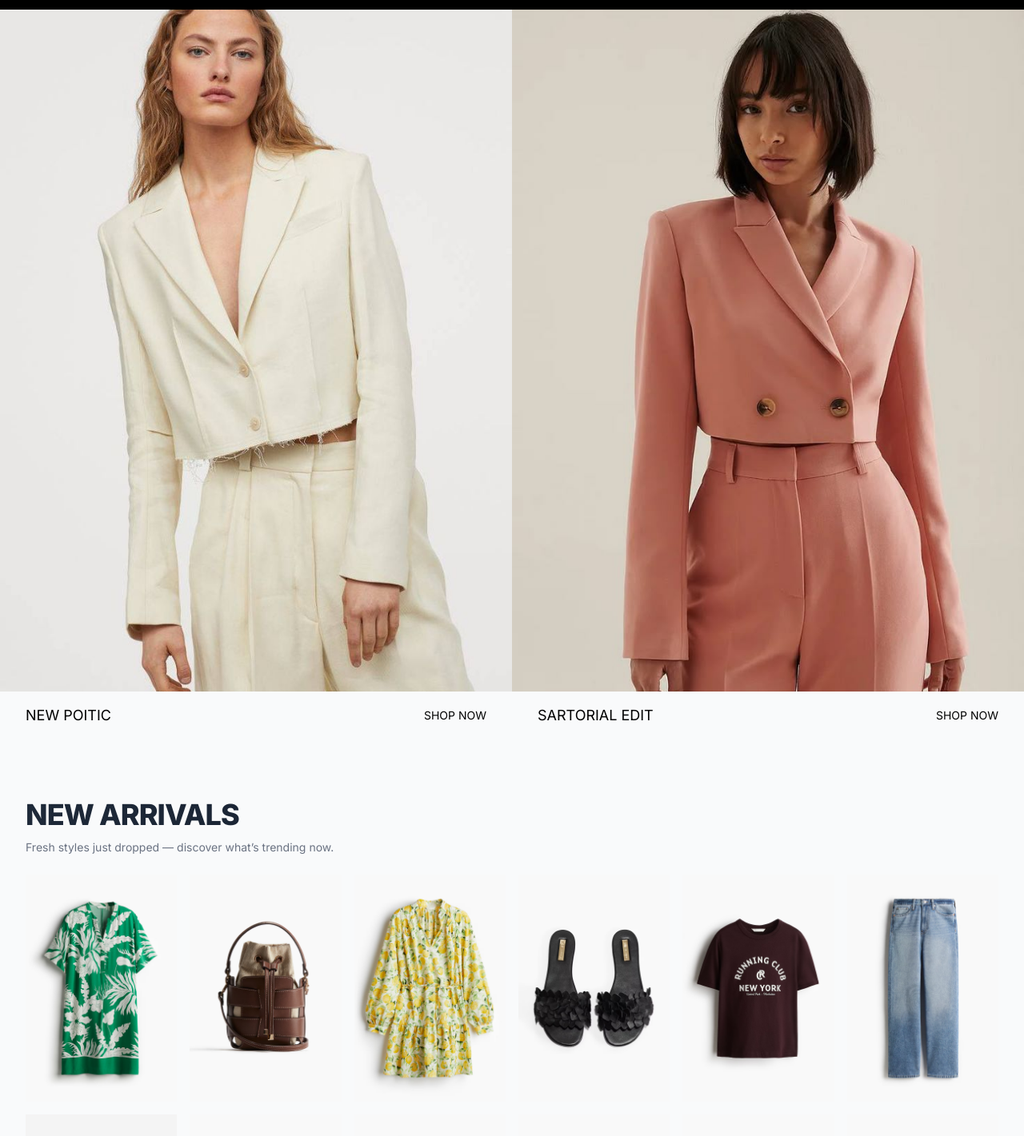
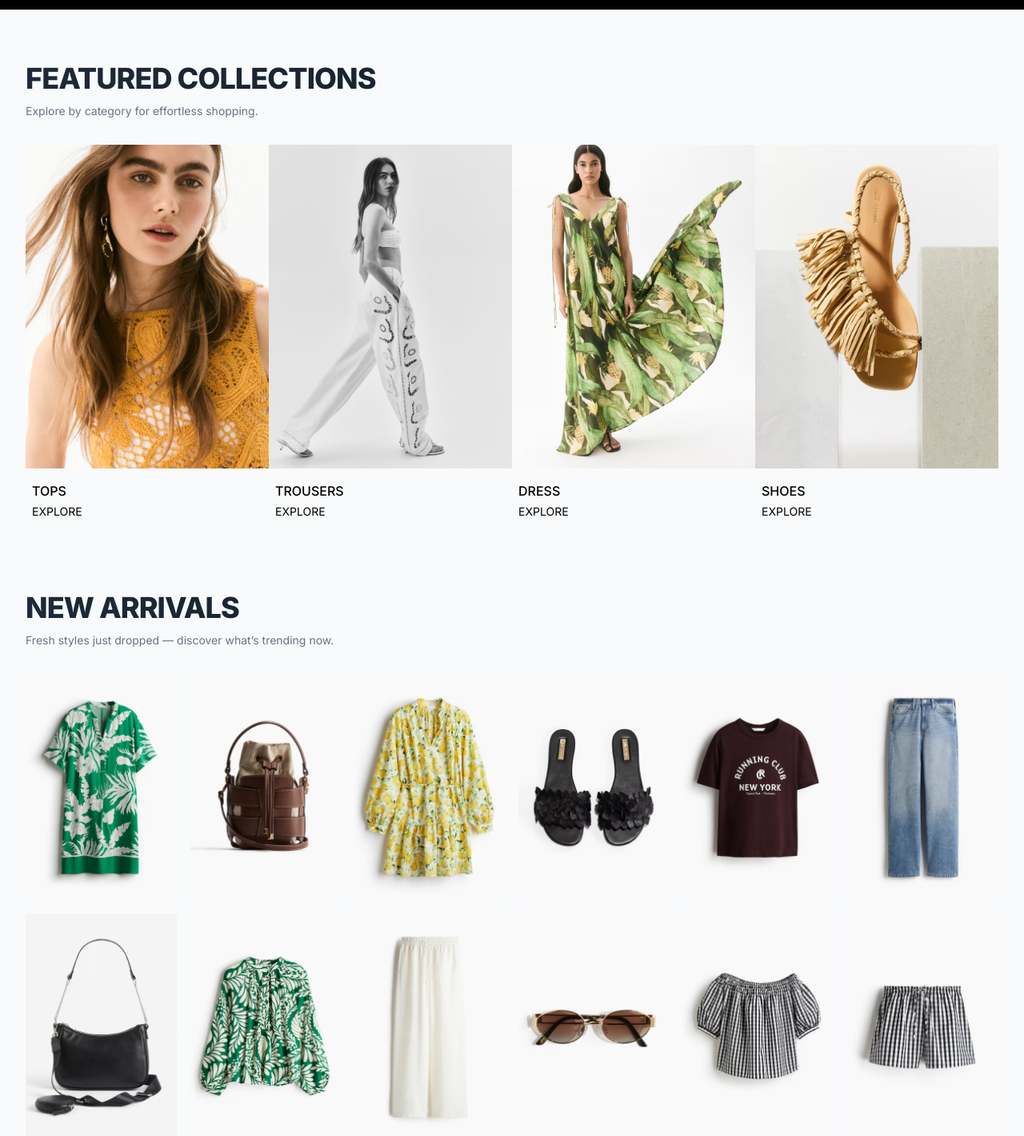
Before and after one commit to uxtocode/URBN, a React (Vite) app: page / in a window 1280 px wide. Shown: the part 580-2001 px from the top of the page at 80% size. Built offline with nearby package versions, Linux system fonts and the light colour scheme; grey boxes are pictures that could not be loaded.

Commit message:
final homepage payout

```diff
--- a/src/pages/Home.jsx
+++ b/src/pages/Home.jsx
@@ -18,7 +18,7 @@ const Home = () => {
                 </div>
 
                 {/* Floating Hero Content */}
-                <div className="absolute bottom-0 left-0 right-0 px-4 sm:px-8 py-8 md:py-6 flex justify-center items-center">
+                <div className="absolute bottom-0 left-1 sm:left-0 right-0 px-4 sm:px-8 py-8 md:py-6 flex justify-center items-center">
                     <div className="flex flex-col lg:flex-row lg:items-center lg:justify-between w-full gap-4">
                         {/* Headline */}
                         <h1 className="text-4xl md:text-6xl font-extrabold leading-tight tracking-tight bg-gradient-to-r from-white to-gray-200 bg-clip-text text-transparent text-left">
@@ -52,46 +52,47 @@ const Home = () => {
             </section>
 
             {/* Featured Collections Section */}
-            <section className="bg-gray-50">
-                <div className="grid grid-cols-1 md:grid-cols-2 gap-6 md:gap-0">
-                    {/* NEW POITIC Collection */}
+            <section className="bg-gray-50 pt-8">
+                <div className="px-4 sm:px-8 pt-6 md:py-8">
+                    <div className='flex flex-col gap-2 mb-6 md:mb-8'>
+                        <h1 className="text-2xl md:text-4xl font-extrabold leading-tight tracking-tight bg-gradient-to-r from-gray-800 to-gray-900 bg-clip-text text-transparent text-left">
+                            FEATURED COLLECTIONS
+                        </h1>
+                        <p className='text-gray-500 text-sm'>Explore by category for effortless shopping.</p>
+                    </div>
+                    <div className="grid grid-cols-2 md:grid-cols-4 gap-y-8">
+                        {[
+                            { name: 'TOPS', image: './tops.avif' },
+                            { name: 'TROUSERS', image: './trousers.avif' },
+                            { name: 'DRESS', image: './dress.avif' },
+                            { name: 'SHOES', image: './shoes.avif' }
+                        ].map((category) => (
+                            <div key={category.name} className='cursor-pointer'>
+                                {/* Category Card */}
                                 <div className='group cursor-pointer'>
                                     <div className='overflow-hidden'>
                                         <img
-                                src="./hero1.jpeg"
-                                alt="New Poitic Collection"
+                                            src={category.image}
+                                            alt={category.name}
                                             className="w-full h-auto aspect-[3/4] object-cover group-hover:scale-105 transition-all ease-in-out duration-300"
                                         />
                                     </div>
-                        <div className='px-4 sm:px-8 py-4 flex justify-between items-center'>
-                            <p className='md:text-lg'>NEW POITIC</p>
-                            <a href="/" className='group-hover:underline text-sm'>SHOP NOW</a>
+                                    <div className='px-2 py-4 flex flex-col gap-1'>
+                                        <p className='text-sm group-hover:underline md:text-base font-medium'>{category.name}</p>
+                                        <a href="/" className='text-xs md:text-sm'>EXPLORE</a>
                                     </div>
                                 </div>
-
-                    {/* SARTORIAL EDIT Collection */}
-                    <div className='group cursor-pointer'>
-                        <div className='overflow-hidden'>
-                            <img
-                                src="./hero2.jpeg"
-                                alt="Sartorial Edit Collection"
-                                className="w-full h-auto aspect-[3/4] object-cover group-hover:scale-105 transition-all ease-in-out duration-300"
-                            />
                             </div>
-                        <div className='px-4 sm:px-8 py-4 flex justify-between items-center'>
-                            <p className='md:text-lg'>SARTORIAL EDIT</p>
-                            <a href="/" className='group-hover:underline text-sm'>SHOP NOW</a>
-                        </div>
+                        ))}
                     </div>
                 </div>
             </section>
 
             {/* New Arrivals Section */}
-            <section className="bg-gray-50 py-10">
+            <section className="bg-gray-50 pt-8 md:pt-2">
                 <div className="px-4 sm:px-8 pt-6 md:py-8">
-
                     {/* Headline */}
-                    <div className='flex flex-col gap-2 mb-4 md:mb-6'>
+                    <div className='flex flex-col gap-2 mb-6 md:mb-8'>
                         <h1 className="text-2xl md:text-4xl font-extrabold leading-tight tracking-tight bg-gradient-to-r from-gray-800 to-gray-900 bg-clip-text text-transparent text-left">
                             NEW ARRIVALS
                         </h1>
@@ -114,10 +115,9 @@ const Home = () => {
             </section>
 
             {/* Shop by Category Section */}
-            <section className="bg-gray-50">
-                <div className="px-4 sm:px-8 py-6 md:py-8">
-                    {/* Headline */}
-                    <div className='flex flex-col gap-2 mb-8 md:mb-10'>
+            <section className="bg-gray-50 pt-8 pb-4">
+                <div className="px-4 sm:px-8 pt-2 md:py-8">
+                    <div className='flex flex-col gap-2 mb-6 md:mb-8'>
                         <h1 className="text-2xl md:text-4xl font-extrabold leading-tight tracking-tight bg-gradient-to-r from-gray-800 to-gray-900 bg-clip-text text-transparent text-left">
                             SHOP BY CATEGORY
                         </h1>
@@ -151,7 +151,7 @@ const Home = () => {
                 </div>
             </section>
 
-            <section className="bg-gray-50 pt-4 pb-4 md:pb-0">
+            <section className="bg-gray-50">
                 <img src="./before_footer.png" className='w-full md:aspect-video aspect-[3/4] object-cover' alt="" />
             </section>
         </>
```
Lines whose indentation alone changed are shown as unchanged.
